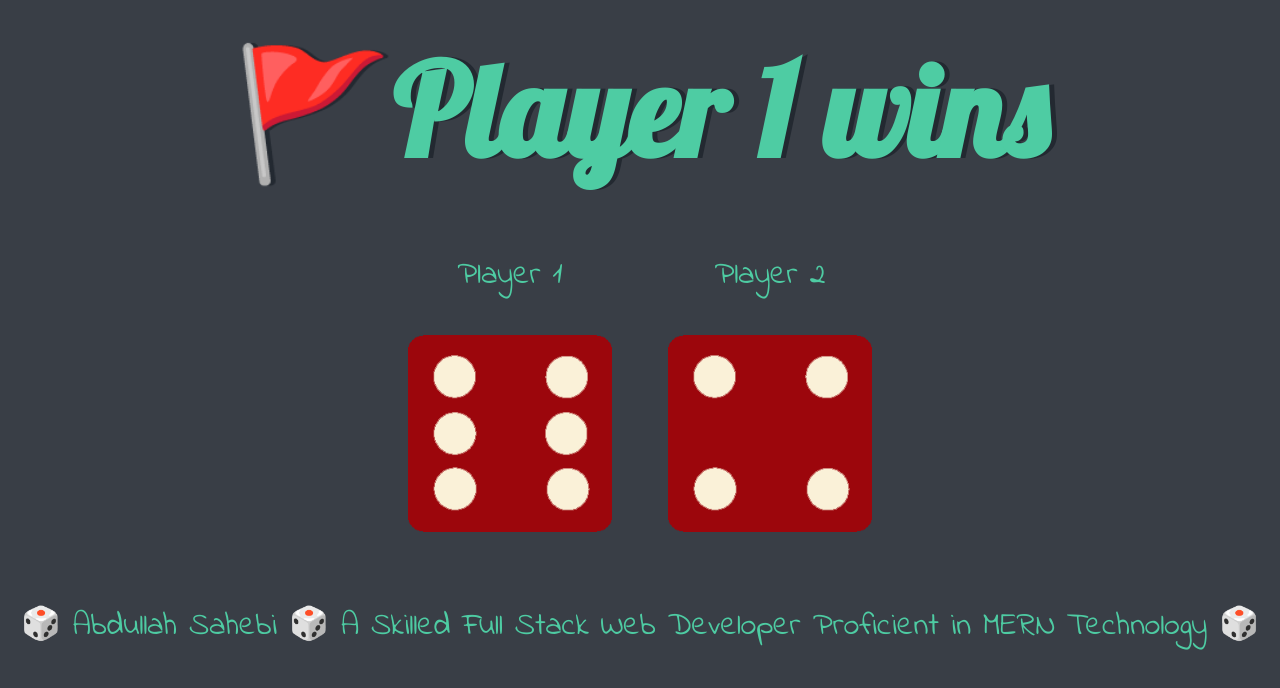
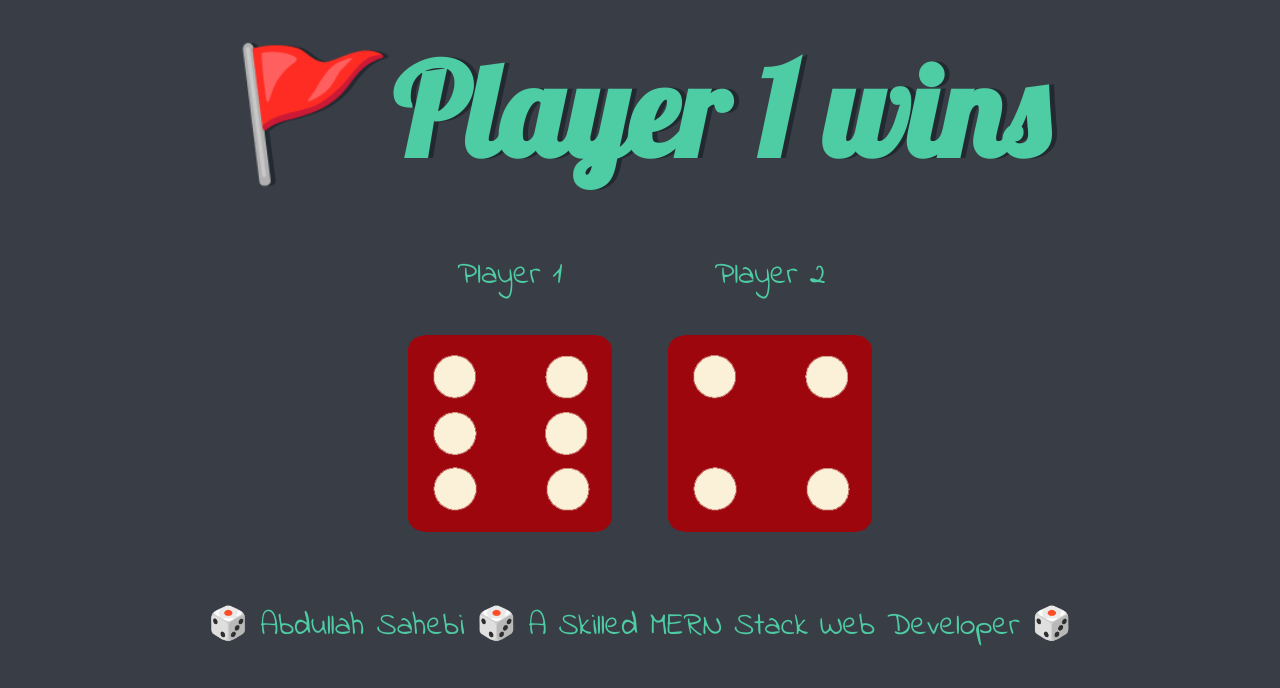
Before and after one commit to Saheb2002/5-The-Dices-Game, a plain HTML site: page index.html in a window 1280 px wide. Drawn offline with Linux system fonts and the light colour scheme.

Commit message:
Update index.html

```diff
--- a/index.html
+++ b/index.html
@@ -29,6 +29,6 @@
   </body>
 
   <footer>
-  <p class="angela">  🎲 Abdullah Sahebi 🎲 A Skilled Full Stack Web Developer Proficient in MERN Technology 🎲 </p>
+  <p class="angela">  🎲 Abdullah Sahebi 🎲 A Skilled MERN Stack Web Developer 🎲 </p>
   </footer>
 </html>
```
